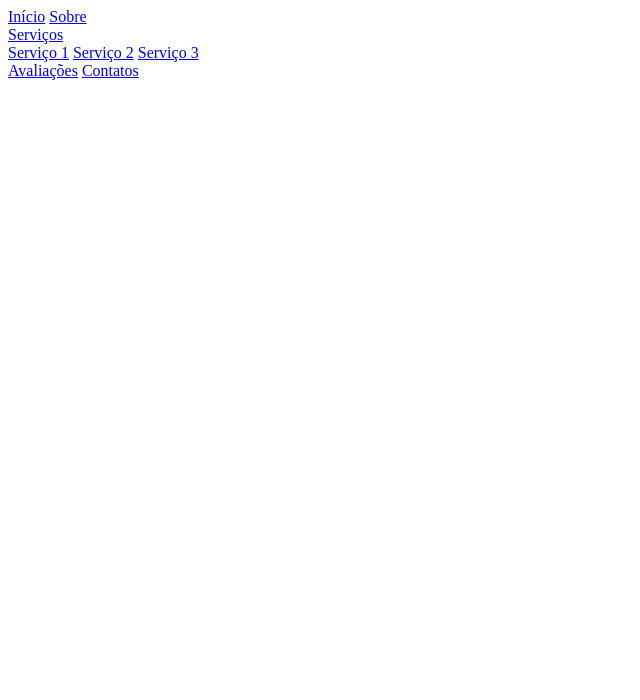
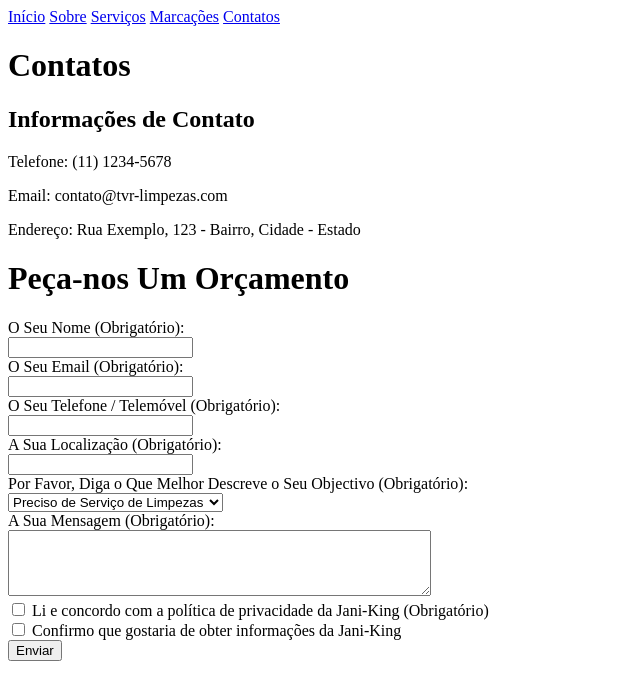
Before and after one commit to VascoReis06/Projeto-m17c, a PHP site: page /contatos.php in a window 1280 px wide. Shown: the top 700 px of the page, without its empty margins (0-640 px from the left). Run offline with PHP 8.4, Linux system fonts and the light colour scheme.

Commit message:
Atualização v2.7
Removi as páginas:
- avaliações;
- servico1;
- servico2;
- servico3;

Adicionei as páginas:
- marcacoes

Adicionei à página "contatos"; algumas informações

```diff
--- a/contatos.php
+++ b/contatos.php
@@ -5,22 +5,58 @@
     <meta name="viewport" content="width=device-width, initial-scale=1.0">
     <title>Document</title>
 </head>
+
+<header>
+    <nav>
+        <a href="inicio.php">Início</a>
+        <a href="sobre.php">Sobre</a>
+        <a href="servicos.php">Serviços</a>
+        <a href="marcacoes.php">Marcações</a>
+        <a href="contatos.php">Contatos</a>
+    </nav>
+</header>
+
 <body>
-<header>
-</header>
-<nav>
-<a href="inicio.php">Início</a>
-    <a href="sobre.php">Sobre</a>
-    <div class="dropdown">
-        <a href="servicos">Serviços</a>
-        <div class="dropdown-content">
-            <a href="servico1.php">Serviço 1</a>
-            <a href="servico2.php">Serviço 2</a>
-            <a href="servico3.php">Serviço 3</a>
-        </div>
-    </div>
-    <a href="avaliacoes.php">Avaliações</a>
-    <a href="contatos.php">Contatos</a>
-</nav>
+    <h1>Contatos</h1>
+
+    <h2>Informações de Contato</h2>
+    <p>Telefone: (11) 1234-5678</p>
+    <p>Email: contato@tvr-limpezas.com</p>
+    <p>Endereço: Rua Exemplo, 123 - Bairro, Cidade - Estado</p>
+
+    <h1>Peça-nos Um Orçamento</h1>
+
+    <form action="mailto:contato@tvr-limpezas.com" method="post" enctype="text/plain">
+        <label for="nome">O Seu Nome (Obrigatório):</label><br>
+        <input type="text" id="nome" name="nome" required><br>
+
+        <label for="email">O Seu Email (Obrigatório):</label><br>
+        <input type="email" id="email" name="email" required><br>
+
+        <label for="telefone">O Seu Telefone / Telemóvel (Obrigatório):</label><br>
+        <input type="tel" id="telefone" name="telefone" required><br>
+
+        <label for="localizacao">A Sua Localização (Obrigatório):</label><br>
+        <input type="text" id="localizacao" name="localizacao" required><br>
+
+        <label for="objetivo">Por Favor, Diga o Que Melhor Descreve o Seu Objectivo (Obrigatório):</label><br>
+        <select id="objetivo" name="objetivo" required>
+            <option value="limpezas">Preciso de Serviço de Limpezas</option>
+            <option value="trabalho">Procuro Trabalho Em Limpezas</option>
+            <option value="parceiro">Quero Ser Parceiro da Jani-King</option>
+            <option value="outro">Outro Assunto</option>
+        </select><br>
+
+        <label for="mensagem">A Sua Mensagem (Obrigatório):</label><br>
+        <textarea id="mensagem" name="mensagem" rows="4" cols="50" required></textarea><br>
+
+        <input type="checkbox" id="privacidade" name="privacidade" value="concordo" required>
+        <label for="privacidade">Li e concordo com a política de privacidade da Jani-King (Obrigatório)</label><br>
+
+        <input type="checkbox" id="newsletter" name="newsletter" value="confirmo">
+        <label for="newsletter">Confirmo que gostaria de obter informações da Jani-King</label><br>
+
+        <input type="submit" value="Enviar">
+    </form>
 </body>
 </html>
```
Also changed, not shown: avaliacoes.php (deleted, +0 -26 lines), inicio.php (+2 -9 lines), marcacoes.php (added, +22 -0 lines), servico1.php (deleted, +0 -26 lines), servico2.php (deleted, +0 -26 lines), servico3.php (deleted, +0 -26 lines), servicos.php (+2 -9 lines), sobre.php (+2 -9 lines), index.php (deleted).
